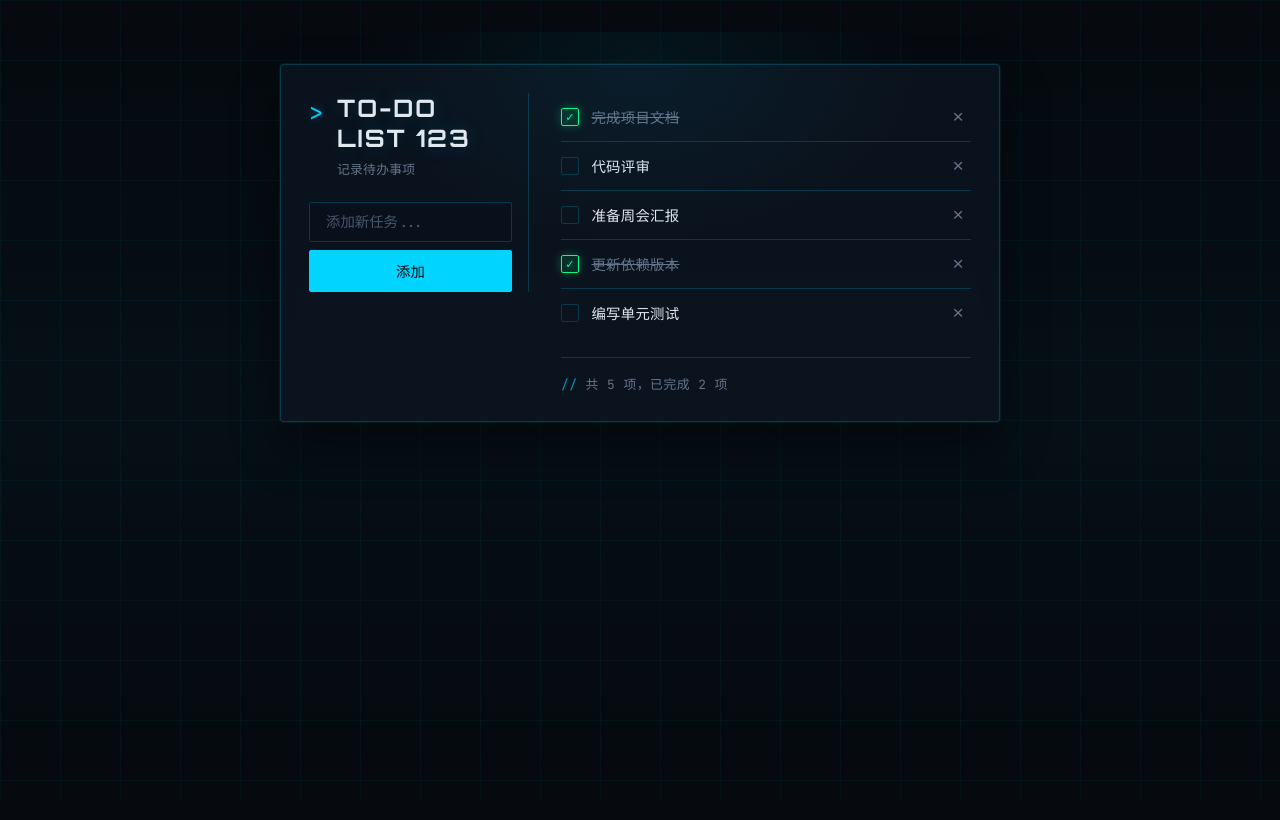
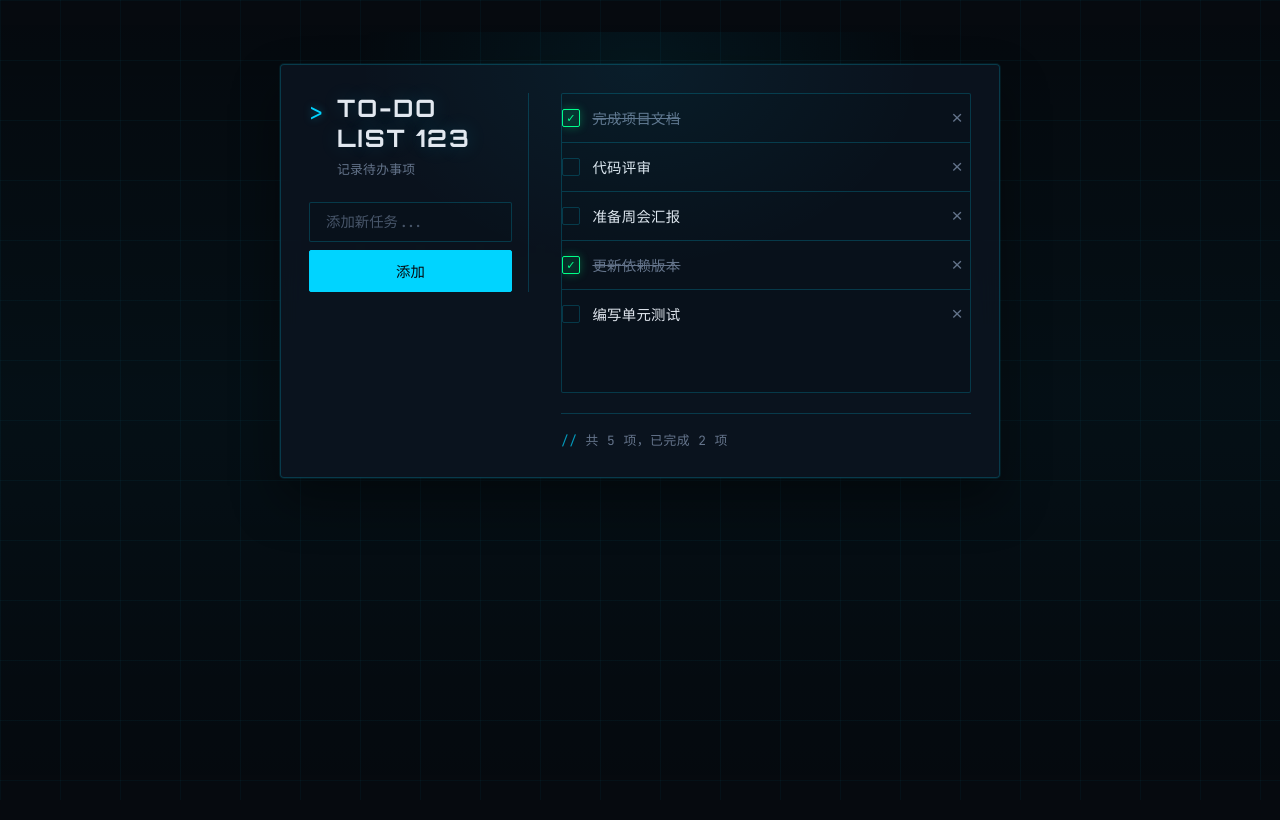
Before and after one commit to luckyBoy-11111/git_test, a Vue app: page / in a window 1280 px wide. Shown: the top 820 px of the page. Built offline with nearby package versions, Linux system fonts and the light colour scheme.

Commit message:
feat:当新任务添加时滚动条是一直滚动到最新的任务

```diff
--- a/src/App.vue
+++ b/src/App.vue
@@ -10,6 +10,7 @@
         </aside>
         <main class="todo-side-list">
           <TodoList
+            ref="todoListRef"
             :items="todoItems"
             @toggle="toggleTodo"
             @remove="openDeleteConfirm"
@@ -32,7 +33,7 @@
 </template>
 
 <script setup lang="ts">
-import { ref, computed } from 'vue'
+import { ref, computed, nextTick } from 'vue'
 import TodoHeader from './components/todo/TodoHeader.vue'
 import TodoInput from './components/todo/TodoInput.vue'
 import TodoList from './components/todo/TodoList.vue'
@@ -41,6 +42,7 @@ import ConfirmDialog from './components/common/ConfirmDialog.vue'
 import type { TodoItemType } from './types/todo'
 
 const pendingDeleteId = ref<string | null>(null)
+const todoListRef = ref<{ scrollToBottom: () => void } | null>(null)
 
 const deleteConfirmMessage = computed(() => {
   if (!pendingDeleteId.value) return '确定要删除该任务吗？'
@@ -64,7 +66,7 @@ function generateId(): string {
   return Date.now().toString(36) + Math.random().toString(36).slice(2)
 }
 
-function addTodo(text: string) {
+async function addTodo(text: string) {
   const trimmed = text.trim()
   if (!trimmed) return
   todoItems.value.push({
@@ -72,6 +74,8 @@ function addTodo(text: string) {
     text: trimmed,
     done: false,
   })
+  await nextTick()
+  todoListRef.value?.scrollToBottom()
 }
 
 function toggleTodo(id: string) {
--- a/src/components/todo/TodoList.vue
+++ b/src/components/todo/TodoList.vue
@@ -1,4 +1,5 @@
 <template>
+  <div ref="listWrapRef" class="todo-list-wrap">
     <ul class="todo-list">
       <TodoItem
         v-for="item in items"
@@ -9,9 +10,11 @@
         @remove="$emit('remove', item.id)"
       />
     </ul>
+  </div>
 </template>
 
 <script setup lang="ts">
+import { ref } from 'vue'
 import TodoItem from './TodoItem.vue'
 import type { TodoItemType } from '../../types/todo'
 
@@ -23,9 +26,60 @@ defineEmits<{
   toggle: [id: string]
   remove: [id: string]
 }>()
+
+const listWrapRef = ref<HTMLElement | null>(null)
+
+function scrollToBottom() {
+  if (listWrapRef.value) {
+    listWrapRef.value.scrollTop = listWrapRef.value.scrollHeight
+  }
+}
+
+defineExpose({ scrollToBottom })
 </script>
 
 <style scoped>
+.todo-list-wrap {
+  height: 300px;
+  overflow-y: auto;
+  overflow-x: hidden;
+  border: 1px solid var(--tg-border);
+  border-radius: 2px;
+  background: var(--tg-bg-input);
+}
+
+/* 滚动条 - 与页面科技风格一致 */
+.todo-list-wrap::-webkit-scrollbar {
+  width: 8px;
+}
+
+.todo-list-wrap::-webkit-scrollbar-track {
+  background: rgba(0, 212, 255, 0.06);
+  border-radius: 4px;
+  border-left: 1px solid var(--tg-border);
+}
+
+.todo-list-wrap::-webkit-scrollbar-thumb {
+  background: var(--tg-border);
+  border-radius: 4px;
+}
+
+.todo-list-wrap::-webkit-scrollbar-thumb:hover {
+  background: var(--tg-accent-dim);
+  box-shadow: 0 0 6px var(--tg-glow);
+}
+
+.todo-list-wrap::-webkit-scrollbar-thumb:active {
+  background: var(--tg-accent);
+  box-shadow: 0 0 8px var(--tg-glow);
+}
+
+/* Firefox 滚动条 */
+.todo-list-wrap {
+  scrollbar-width: thin;
+  scrollbar-color: var(--tg-border) rgba(0, 212, 255, 0.06);
+}
+
 .todo-list {
   list-style: none;
   margin: 0;
```
Lines whose indentation alone changed are shown as unchanged.
